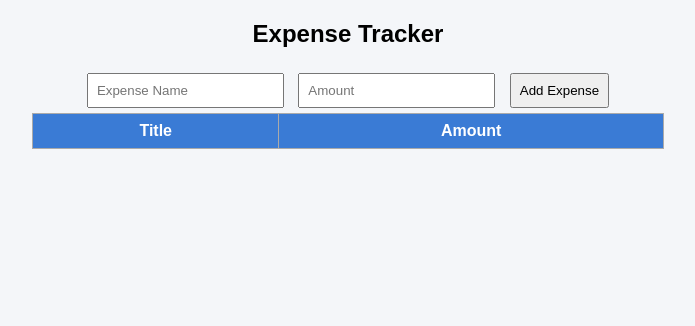
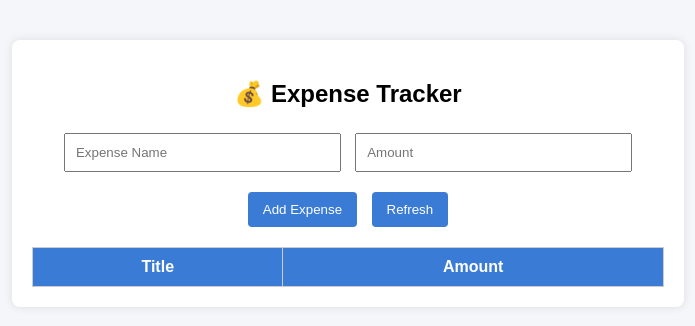
Before and after one commit to tauqeerahmed0309/expense-tracker-project, a plain HTML site: page frontend/index.html in a window 1280 px wide. Shown: the whole page, without its empty margins (292-987 px from the left). Drawn offline with Linux system fonts and the light colour scheme; no server answers.

Commit message:
Added frontend

```diff
--- a/frontend/index.html
+++ b/frontend/index.html
@@ -1,17 +1,22 @@
 <!DOCTYPE html>
-<html>
+<html lang="en">
 <head>
+    <meta charset="UTF-8">
     <title>Expense Tracker</title>
     <link rel="stylesheet" href="style.css">
 </head>
 <body>
 
-<h2>Expense Tracker</h2>
+<div class="container">
+    <h2>💰 Expense Tracker</h2>
 
     <input type="text" id="title" placeholder="Expense Name">
     <input type="number" id="amount" placeholder="Amount">
 
+    <div class="buttons">
         <button onclick="addExpense()">Add Expense</button>
+        <button onclick="loadExpenses()">Refresh</button>
+    </div>
 
     <table>
         <thead>
@@ -22,6 +27,7 @@
         </thead>
         <tbody id="list"></tbody>
     </table>
+</div>
 
 <script src="script.js"></script>
 </body>
--- a/frontend/script.js
+++ b/frontend/script.js
@@ -1,21 +1,37 @@
+const API_URL = "http://localhost:3000";
+
 function addExpense() {
     const title = document.getElementById("title").value;
     const amount = document.getElementById("amount").value;
 
-    fetch("http://localhost:3000/add-expense", {
+    if (title === "" || amount === "") {
+        alert("Please enter both title and amount");
+        return;
+    }
+
+    fetch(`${API_URL}/add-expense`, {
         method: "POST",
         headers: { "Content-Type": "application/json" },
         body: JSON.stringify({ title, amount })
     })
-    .then(() => loadExpenses());
+    .then(() => {
+        document.getElementById("title").value = "";
+        document.getElementById("amount").value = "";
+        loadExpenses();
+    });
 }
 
 function loadExpenses() {
-    fetch("http://localhost:3000/expenses")
+    fetch(`${API_URL}/expenses`)
         .then(res => res.json())
         .then(data => {
             const list = document.getElementById("list");
             list.innerHTML = "";
+
+            if (data.length === 0) {
+                list.innerHTML = `<tr><td colspan="2">No expenses yet</td></tr>`;
+                return;
+            }
 
             data.forEach(e => {
                 list.innerHTML += `
--- a/frontend/style.css
+++ b/frontend/style.css
@@ -1,23 +1,51 @@
 body {
-    font-family: Arial;
-    text-align: center;
+    font-family: Arial, sans-serif;
     background: #f4f6f9;
 }
 
-input, button {
-    padding: 8px;
+.container {
+    width: 50%;
+    margin: 40px auto;
+    background: white;
+    padding: 20px;
+    border-radius: 8px;
+    text-align: center;
+    box-shadow: 0 0 10px rgba(0,0,0,0.1);
+}
+
+input {
+    padding: 10px;
     margin: 5px;
+    width: 40%;
+}
+
+.buttons {
+    margin: 10px 0;
+}
+
+button {
+    padding: 10px 15px;
+    margin: 5px;
+    border: none;
+    cursor: pointer;
+    background: #3a7bd5;
+    color: white;
+    border-radius: 4px;
+}
+
+button:hover {
+    background: #2e5fa3;
 }
 
 table {
-    margin: auto;
+    width: 100%;
+    margin-top: 15px;
     border-collapse: collapse;
-    width: 50%;
 }
 
 th, td {
-    border: 1px solid #aaa;
-    padding: 8px;
+    border: 1px solid #ccc;
+    padding: 10px;
 }
 
 th {
```
Also changed, not shown: backend/package.json (added, +12 -0 lines), backend/server.js (+9 -15 lines). Lines whose indentation alone changed are shown as unchanged.
